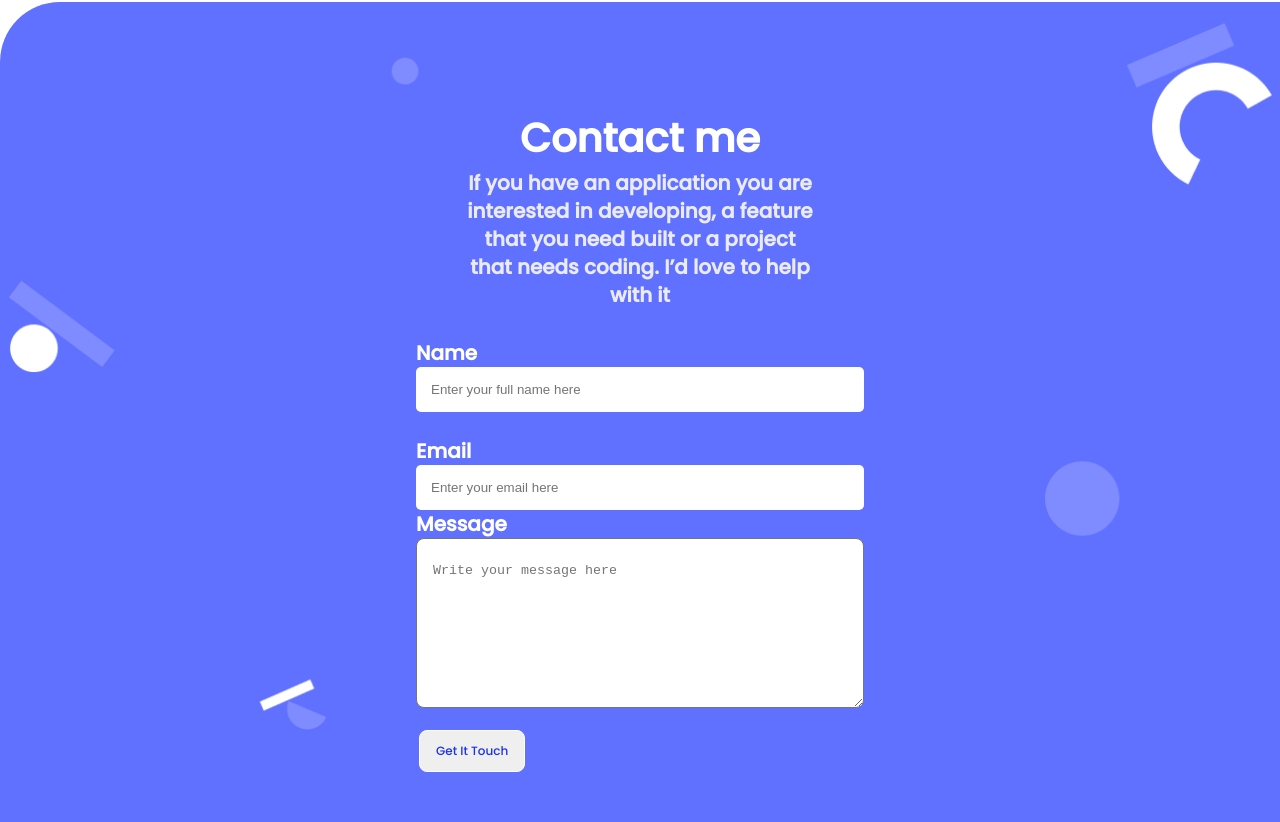
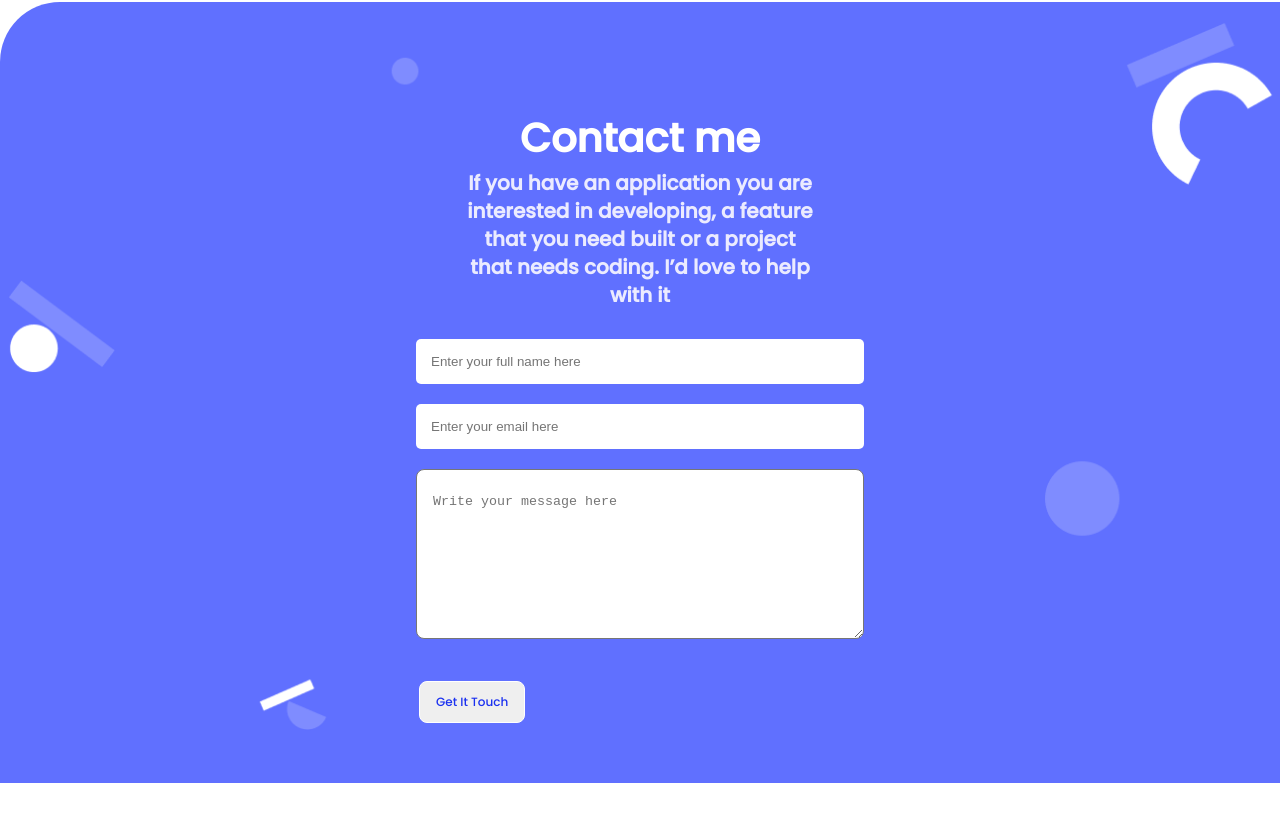
Before and after one commit to ismailakinkunmi/portfolio-site, a website: page index.html in a window 1280 px wide. Shown: the part 4015-4837 px from the top of the page. After the commit the page ends 4798 px from the top, so only its background shows below. Drawn offline with nearby package versions, Linux system fonts and the light colour scheme; no server answers.

Commit message:
Modify style.css index.html

```diff
--- a/index.html
+++ b/index.html
@@ -195,7 +195,6 @@
           method="POST"
           class="form"
         >
-          <label for="username">Name </label>
           <input
             type="text"
             id="username"
@@ -204,8 +203,7 @@
             required
             maxlength="30"
           />
-          <br /><br />
-          <label for="email">Email</label>
+
           <input
             type="email"
             id="email"
@@ -214,7 +212,6 @@
             required
           />
 
-          <label for="usermessage">Message</label>
           <textarea
             placeholder="Write your message here"
             id="usermessage"
@@ -222,7 +219,6 @@
             required
             maxlength="500"
           ></textarea>
-          <br />
 
           <button type="submit">Get It Touch</button>
         </form>
--- a/style.css
+++ b/style.css
@@ -650,16 +650,6 @@ footer {
   width: 70%;
 }
 
-label {
-  font-size: 20px;
-  line-height: 28px;
-  color: #fff;
-  font-weight: bold;
-  text-align: left;
-  font-style: normal;
-  margin-bottom: 5px;
-}
-
 .form-section input {
   padding: 15px;
   border: none;
@@ -668,6 +658,7 @@ label {
   border-radius: 5px;
   text-align: left;
   width: 100%;
+  margin-bottom: 20px;
 }
 
 .form-section textarea {
@@ -676,6 +667,7 @@ label {
   background: #fff;
   padding: 24px 15px 0 16px;
   width: 100%;
+  margin-bottom: 20px;
 }
 
 .form-section button {
```
